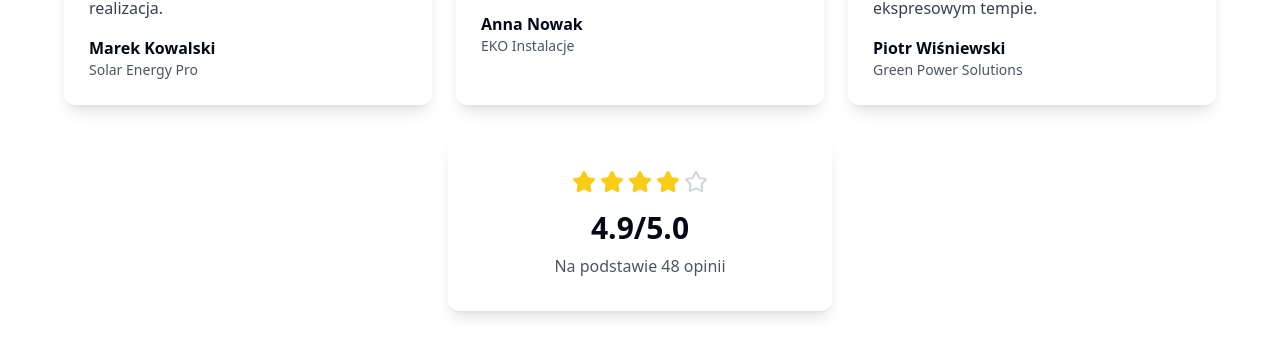
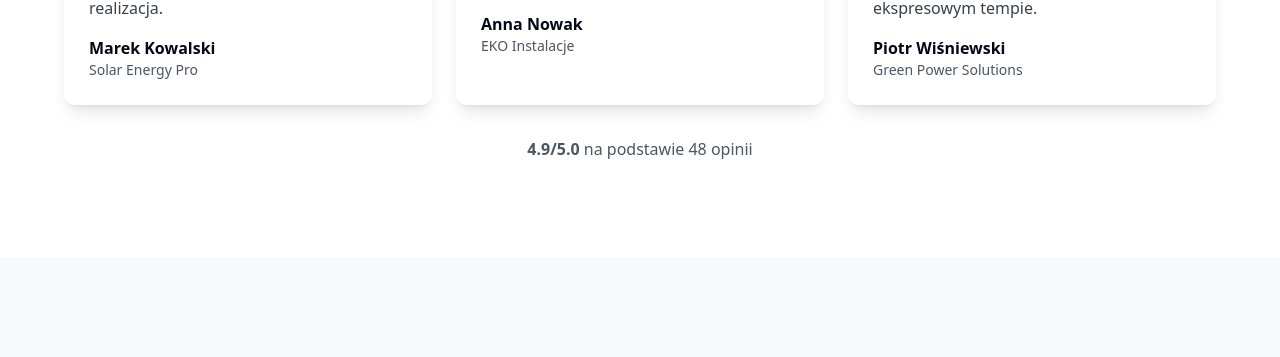
Before and after one commit to leblancstaraszmata/oze-strony, a React (Vite) app: page / in a window 1280 px wide. Shown: the part 3251-3608 px from the top of the page. Built offline with nearby package versions, Linux system fonts and the light colour scheme; grey boxes are pictures that could not be loaded.

Commit message:
Remove content from component
Removed specific content from the existing component and added it as a small text. Refactored the component to maintain clarity and conciseness.
[skip gpt_engineer]

```diff
--- a/src/components/sections/Reviews.jsx
+++ b/src/components/sections/Reviews.jsx
@@ -55,20 +55,9 @@ const Reviews = () => {
               ))}
             </div>
 
-            {/* Overall Rating Card */}
-            <div className="glass-card rounded-xl p-8 max-w-sm mx-auto text-center">
-              <div className="flex justify-center items-center gap-1 mb-4">
-                {[...Array(5)].map((_, i) => (
-                  <Star
-                    key={i}
-                    className={`w-6 h-6 ${
-                      i < Math.floor(rating) ? "text-yellow-400 fill-yellow-400" : "text-gray-300"
-                    }`}
-                  />
-                ))}
-              </div>
-              <div className="text-3xl font-bold mb-2">{rating}/5.0</div>
-              <p className="text-gray-600">Na podstawie {reviewCount} opinii</p>
+            {/* Overall Rating Text */}
+            <div className="text-center text-gray-600">
+              <span className="font-semibold">{rating}/5.0</span> na podstawie {reviewCount} opinii
             </div>
           </div>
         </div>
```
